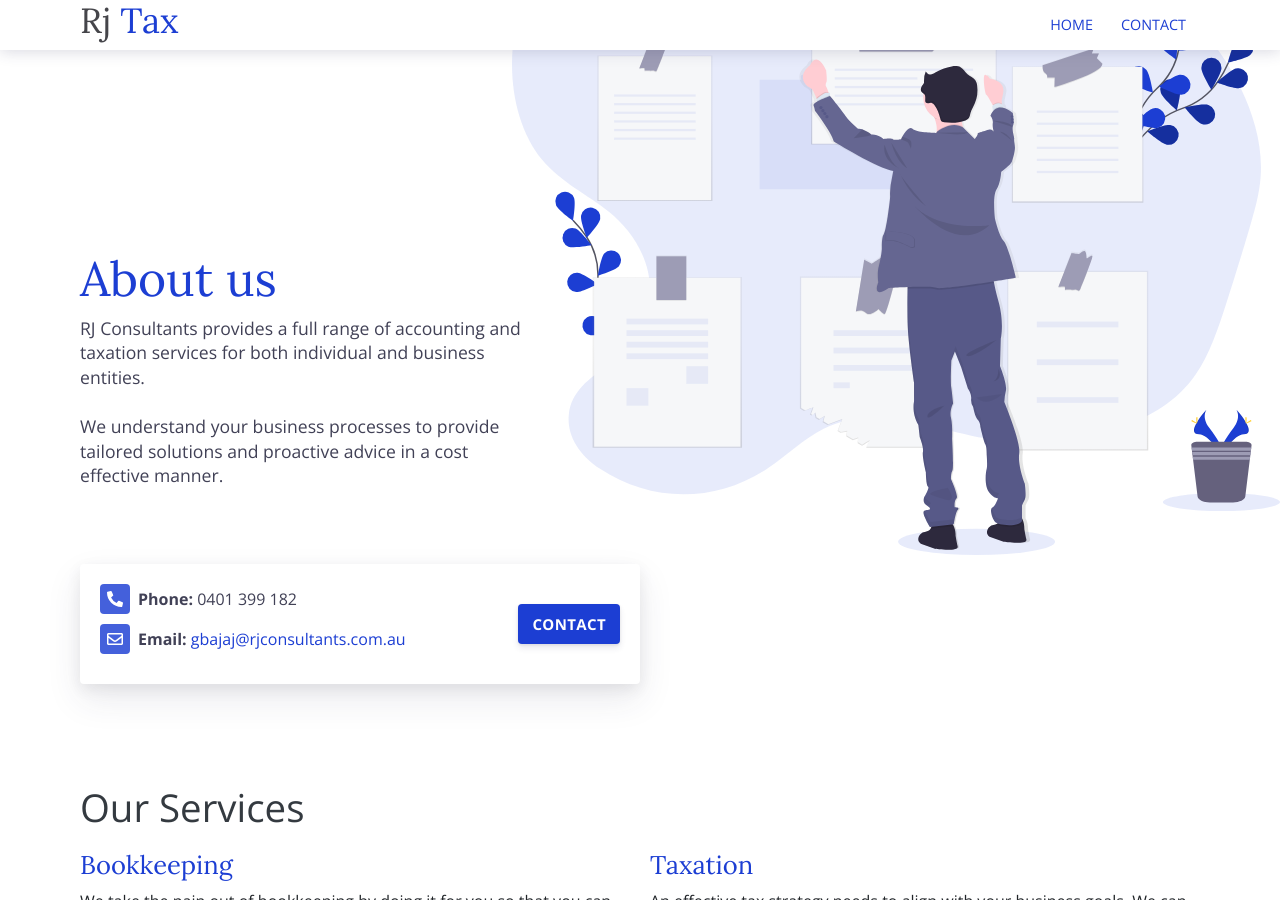
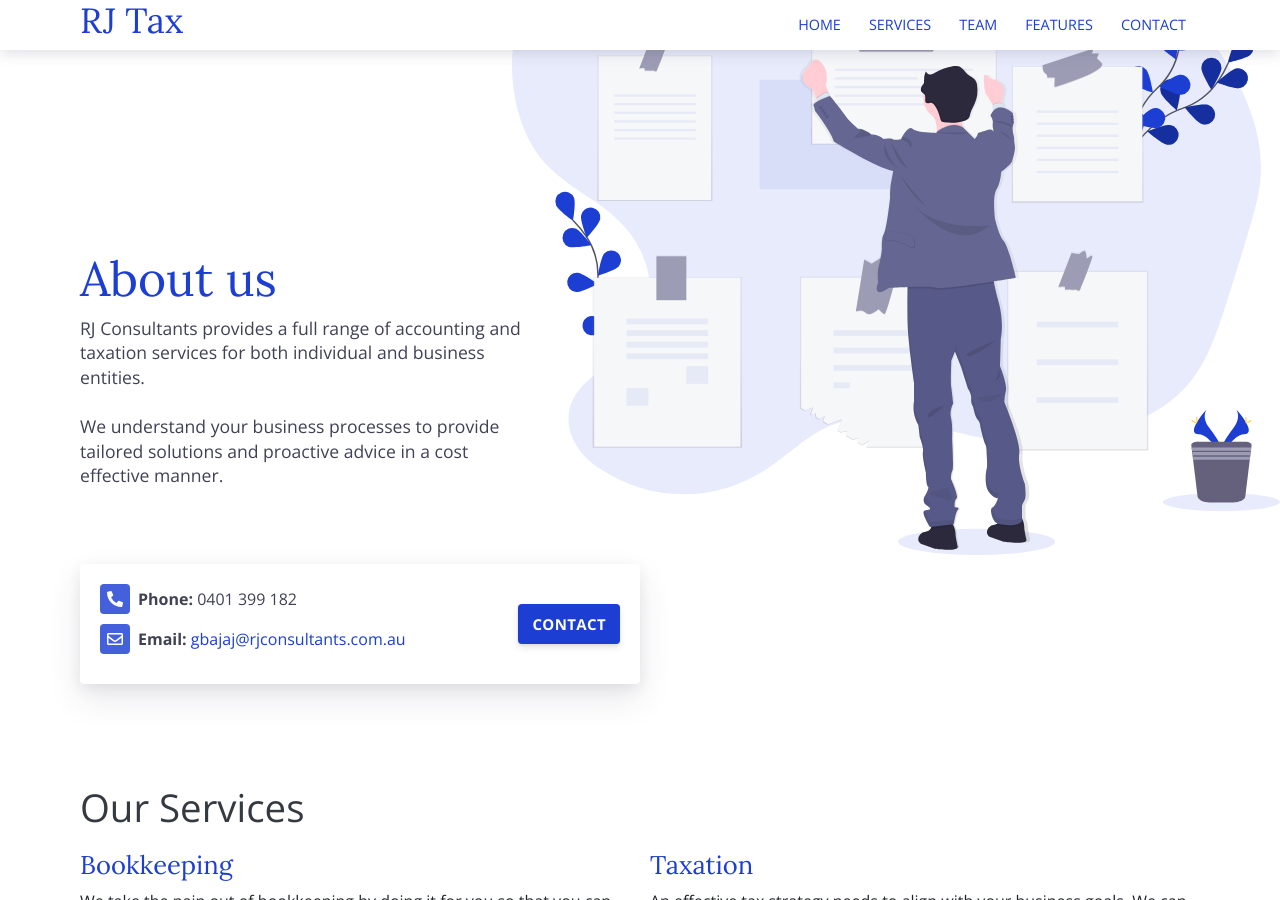
Before and after one commit to raisulsh2020/raisul-sh2020.github.io, a Jekyll site: the page built from index.html, in a window 1280 px wide and 900 px high. Built offline with Jekyll 4.4.1, drawn with Linux system fonts in a browser that asks for light colours.

Commit message:
Content Added

```diff
--- a/_includes/footer.html
+++ b/_includes/footer.html
@@ -6,6 +6,9 @@
           <h3 class="footer-title"><a href="#">{{site.title}}</a></h3>
           <ul class="footer-menu">
             <li><a href="{{site.baseurl}}/">Home</a></li>
+            <li><a href="{{site.baseurl}}/#services">Services</a></li>
+            <li><a href="{{site.baseurl}}/#team">Team</a></li>
+            <li><a href="{{site.baseurl}}/#features">Features</a></li>
             <li><a href="{{site.baseurl}}/contact">Contact</a></li>
             <li class="copyright">© {{site.title}} {{site.time | date:'%Y'}}</li>
           </ul>
--- a/_includes/header.html
+++ b/_includes/header.html
@@ -4,12 +4,15 @@
       <!-- <a href="{{site.baseurl}}/"><img alt="Figurit Homepage" src="{{site.baseurl}}/assets/images/logo.svg" /></a> -->
       <a href="{{site.baseurl}}/">
         <!-- <img alt="Figurit Homepage" src="{{site.baseurl}}/images/desktop-logo.png" /> -->
-        <h1>Rj <span>Tax</span></h1>
+        <h1><span class="logo-title-rj">RJ</span> <span class="logo-title-tax">Tax</span></h1>
       </a>
     </div>
     <div class="logo-mobile">
       <!-- <a href="{{site.baseurl}}/"><img alt="Figurit Homepage" src="{{site.baseurl}}/assets/images/logo-mobile.svg" /></a> -->
-      <a href="{{site.baseurl}}/"><img alt="Figurit Homepage" src="{{site.baseurl}}/images/favicon.png" /></a>
+      <a href="{{site.baseurl}}/">
+        <!-- <img alt="Figurit Homepage" src="{{site.baseurl}}/images/favicon.png" /> -->
+        <h4>RJ</h4>
+      </a>
     </div>
     {% include main-menu.html %}
     {% include hamburger.html %}
--- a/_includes/main-menu-mobile.html
+++ b/_includes/main-menu-mobile.html
@@ -1,9 +1,9 @@
 <div id="main-menu-mobile" class="main-menu-mobile">
   <ul>
-    <li><a href="{{site.baseurl}}/" class="{% if page.url == '/' %}current{% endif %}">Home</a></li>
-    <!-- <li><a href="{{site.baseurl}}/services/" class="{% if page.url contains 'services' %}current{% endif %}">Services</a></li>
-    <li><a href="{{site.baseurl}}/team/" class="{% if page.url contains 'team' %}current{% endif %}">Team</a></li> -->
-    <!-- <li><a href="{{site.baseurl}}/testimonials/" class="{% if page.url contains 'testimonials' %}current{% endif %}">Testimonials</a></li> -->
+    <li><a href="{{site.baseurl}}/" class="{% if page.url == '/#features' %}current{% endif %}">Home</a></li>
+    <li><a href="{{site.baseurl}}/#services" class="{% if page.url == '/' %}current{% endif %}">Services</a></li>
+    <li><a href="{{site.baseurl}}/#team" class="{% if page.url == '/' %}current{% endif %}">Team</a></li>
+    <li><a href="{{site.baseurl}}/#features" class="{% if page.url contains '/#features' %}current{% endif %}">Features</a></li>
     <li><a href="{{site.baseurl}}/contact/" class="{% if page.url contains 'contact' %}current{% endif %}">Contact</a></li>
   </ul>
 </div>
--- a/_includes/main-menu.html
+++ b/_includes/main-menu.html
@@ -1,9 +1,9 @@
 <div id="main-menu" class="main-menu">
   <ul>
     <li><a href="{{site.baseurl}}/" class="{% if page.url == '/' %}current{% endif %}">Home</a></li>
-    <!-- <li><a href="{{site.baseurl}}/services/" class="{% if page.url contains 'services' %}current{% endif %}">Services</a></li>
-    <li><a href="{{site.baseurl}}/team/" class="{% if page.url contains 'team' %}current{% endif %}">Team</a></li> -->
-    <!-- <li><a href="{{site.baseurl}}/testimonials/" class="{% if page.url contains 'testimonials' %}current{% endif %}">Testimonials</a></li> -->
+    <li><a href="{{site.baseurl}}/#services">Services</a></li>
+    <li><a href="{{site.baseurl}}/#team">Team</a></li>
+    <li><a href="{{site.baseurl}}/#features">Features</a></li>
     <li><a href="{{site.baseurl}}/contact/" class="{% if page.url contains 'contact' %}current{% endif %}">Contact</a></li>
   </ul>
 </div>
```
